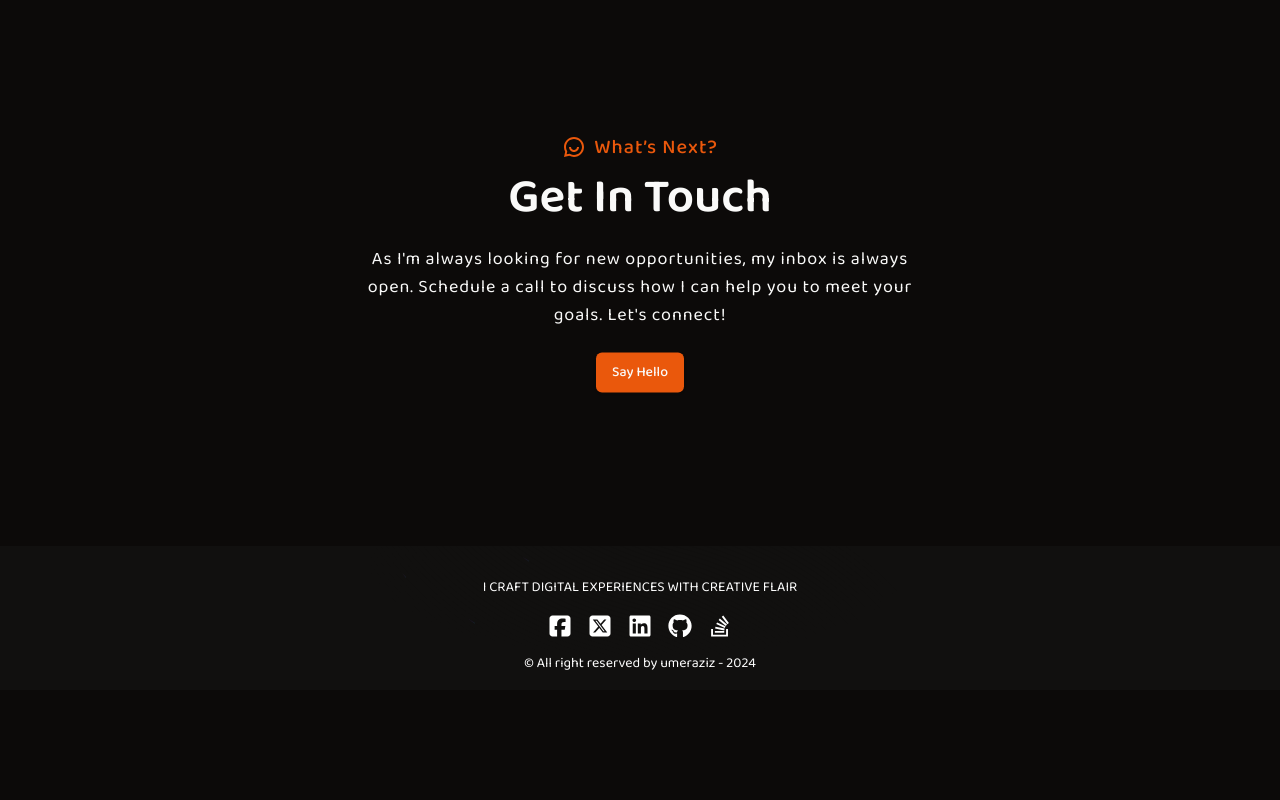
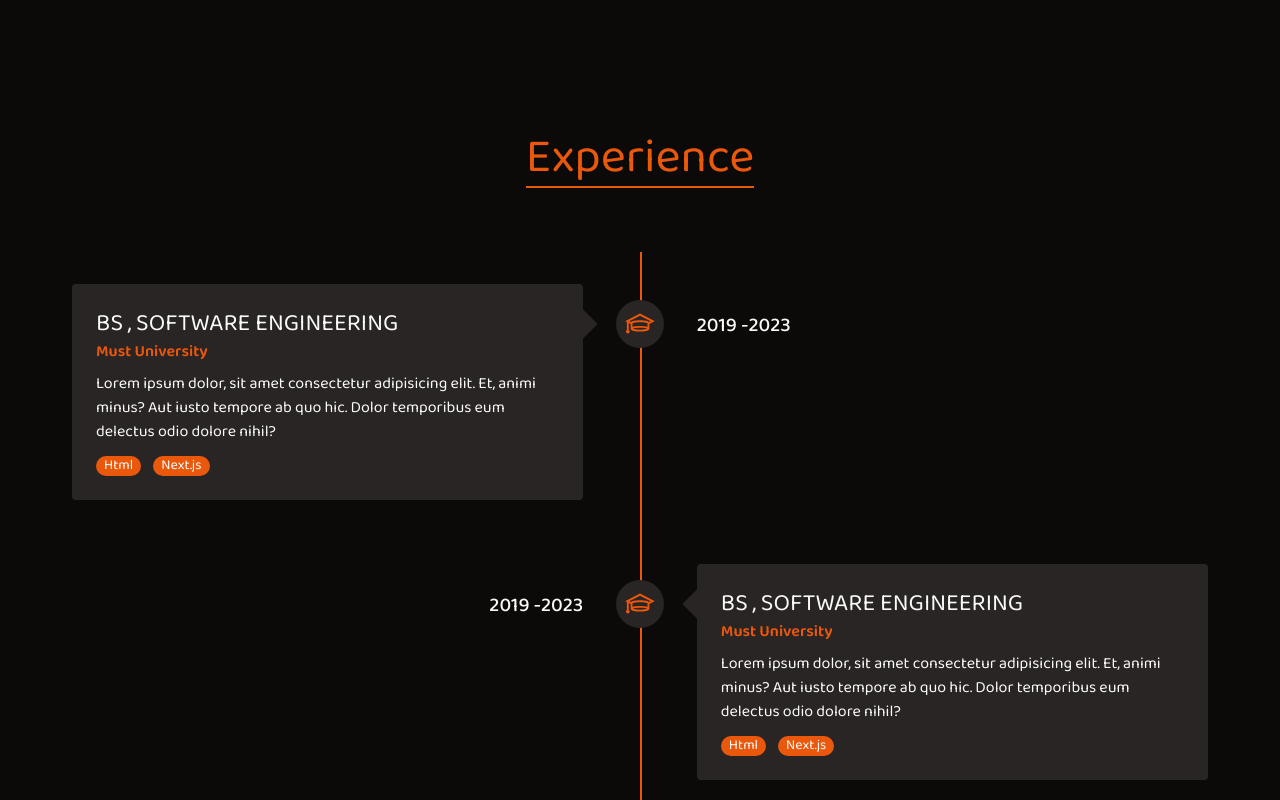
Before and after one commit to Umer-Aziz/portfolio, a Next.js app: page /about in a window 1280 px wide. Shown: the part 1320-2120 px from the top of the page. Before the commit the page ends 2010 px from the top, so only its background shows below. Built offline with nearby package versions, Linux system fonts and the light colour scheme.

Commit message:
added experience section

```diff
--- a/app/about/page.tsx
+++ b/app/about/page.tsx
@@ -3,6 +3,7 @@ import { motion } from 'framer-motion';
 import Banner from '@/components/Banner';
 import About from '@/components/home/About';
 import Skills from '@/components/about/Skills';
+import Experience from '@/components/about/Experience';
 
 const page = () => {
     return (
@@ -13,6 +14,7 @@ const page = () => {
                     transition={{ duration: 1 }}>
                        <About/>
                        <Skills/>
+                       <Experience/>
                 </motion.div>
                 <Banner/>
             </main>
--- /dev/null
+++ b/components/about/Experience.tsx
@@ -0,0 +1,80 @@
+"use client"
+import React from 'react'
+import { motion } from 'framer-motion';
+import { LiaGraduationCapSolid } from "react-icons/lia";
+
+const Experience = () => {
+
+  return (
+    <>
+    <motion.section  whileInView={{opacity:[0,1]}}
+      transition={{duration:1}}
+    id='reviews' className='max-width padd-x padd-y'>
+        <div>
+            <div className='flex justify-center'>
+            <h4 className='text-4xl lg:text-5xl text-primary border-b-2 pb-1 border-primary inline-block'>Experience</h4>
+            </div>
+           <div className='relative mt-8 md:mt-16 min-h-96'>
+             <div className='absolute left-1/2 h-full w-0.5 bg-primary'></div>
+             <div className='p-8 grid gap-16'>
+
+             <div className='relative'>
+
+                {/* Timeline card content */}
+                      <div className='relative bg-secondary rounded p-6 w-[45%] bg-opacity-85'>
+                           <h2 className='uppercase text-2xl'>Bs , Software Engineering</h2>
+                           <h3 className='text-primary font-semibold'>Must University</h3>
+                           <p className='mt-2'>Lorem ipsum dolor, sit amet consectetur adipisicing elit. Et, animi minus? Aut iusto tempore ab quo hic. Dolor temporibus eum delectus odio dolore nihil?</p>
+                           <div className='Tag mt-3 flex items-center gap-3'>
+                             <span className='px-2 bg-primary rounded-2xl text-sm'>Html</span>
+                             <span className='px-2 bg-primary rounded-2xl text-sm'>Next.js</span>
+                           </div>
+                           {/* shape  */}
+                           <div className='absolute top-6 -z-10 -right-2 rotate-45 bg-secondary w-8 h-8'></div>
+                      </div>
+
+                      {/* Timeline Img  */}
+                      <div className='absolute top-[16px] left-1/2 -ml-6 w-12 h-12 bg-secondary rounded-full grid place-content-center'>
+                        <LiaGraduationCapSolid className='text-primary text-3xl'/>
+                      </div>
+
+                      <div className='absolute left-[55%] top-7'>
+                        <p className='text-xl font-medium uppercase'>2019 -2023</p>
+                      </div>
+             </div>
+
+
+             <div className='relative'>
+
+                {/* Timeline card content */}
+                      <div className='relative bg-secondary float-right rounded p-6 w-[45%] bg-opacity-85'>
+                           <h2 className='uppercase text-2xl'>Bs , Software Engineering</h2>
+                           <h3 className='text-primary font-semibold'>Must University</h3>
+                           <p className='mt-2'>Lorem ipsum dolor, sit amet consectetur adipisicing elit. Et, animi minus? Aut iusto tempore ab quo hic. Dolor temporibus eum delectus odio dolore nihil?</p>
+                           <div className='Tag mt-3 flex items-center gap-3'>
+                             <span className='px-2 bg-primary rounded-2xl text-sm'>Html</span>
+                             <span className='px-2 bg-primary rounded-2xl text-sm'>Next.js</span>
+                           </div>
+                           {/* shape  */}
+                           <div className='absolute top-6 -z-10 -left-2 rotate-45 bg-secondary w-8 h-8'></div>
+                      </div>
+
+                      {/* Timeline Img  */}
+                      <div className='absolute top-[16px] left-1/2 -ml-6 w-12 h-12 bg-secondary rounded-full grid place-content-center'>
+                        <LiaGraduationCapSolid className='text-primary text-3xl'/>
+                      </div>
+
+                      <div className='absolute right-[55%] top-7'>
+                        <p className='text-xl font-medium uppercase'>2019 -2023</p>
+                      </div>
+             </div>
+
+             </div>
+           </div>
+        </div>
+    </motion.section>
+    </>
+  )
+}
+
+export default Experience
--- a/components/about/Skills.tsx
+++ b/components/about/Skills.tsx
@@ -41,7 +41,7 @@ const Skills = () => {
                 <div className='xl:col-span-2 xl:pl-16'>
                 <div className='flex items-center gap-3 text-2xl font-medium md:font-semibold lg:font-bold uppercase'>
                         <CgIfDesign className='text-primary'/>
-                    <h5>Design</h5>
+                    <h5>UI Design</h5>
                     </div>
                     <div className='mt-6 md:mt-8 text-3xl md:text-4xl flex items-center justify-center md:justify-start gap-8'>
                       <FaFigma/>
```
